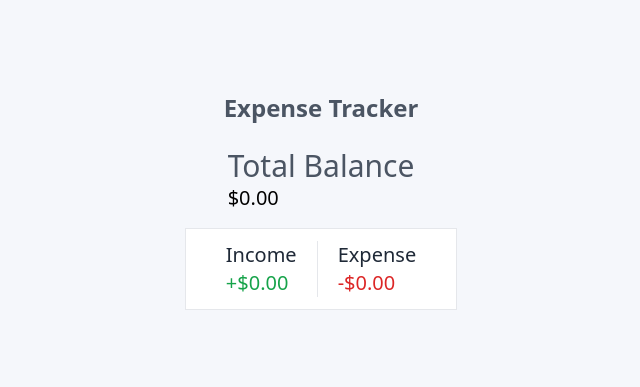
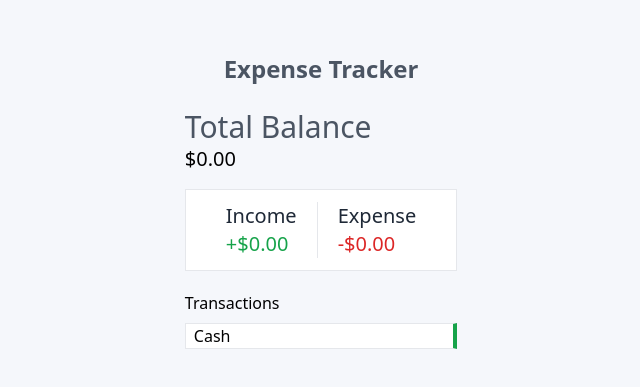
Before and after one commit to EjimMichael/Expense-Tracker, a React (Create React App) app: page / in a window 1280 px wide. Shown: the part 209-596 px from the top of the page, without its empty margins (319-959 px from the left). Built offline with nearby package versions, Linux system fonts and the light colour scheme; the HTML template or start-up script is replaced by a standard one.

Commit message:
transaction component

```diff
--- a/src/App.js
+++ b/src/App.js
@@ -1,13 +1,17 @@
 import Header from './components/Header';
 import TotalBalance from './components/TotalBalance';
 import IncomeExpense from './components/IncomeExpense';
+import Transactions from './components/Transactions';
 
 function App() {
   return (
     <div className="w-screen h-screen overflow-auto flex flex-col items-center justify-center bg-[#F5F7FB]">
       <Header />
-      <TotalBalance />
-      <IncomeExpense />
+      <div className='flex flex-col'>
+        <TotalBalance />
+        <IncomeExpense />
+        <Transactions />
+      </div>
     </div>
   );
 }
--- a/src/components/TotalBalance.js
+++ b/src/components/TotalBalance.js
@@ -2,8 +2,8 @@ import React from 'react'
 
 function TotalBalance() {
   return (
-    <div className="mt-6">
-      <h1 className="text-left text-3xl font-medium text-gray-600">
+    <div className="mt-6 text-left">
+      <h1 className="text-3xl font-medium text-gray-600">
         Total Balance
       </h1>
       <h4 className='font-medium text-xl'>$0.00</h4>
--- /dev/null
+++ b/src/components/Transactions.js
@@ -0,0 +1,14 @@
+import React from 'react'
+
+function Transactions() {
+  return (
+    <div className='mt-5'>
+        <h3 className='text-left font-medium'>Transactions</h3>
+        <ul className='mt-2'>
+            <li className='border border-r-4 border-r-green-600 pr-20 pl-2 bg-white'>Cash</li>
+        </ul>
+    </div>
+  )
+}
+
+export default Transactions;
```
